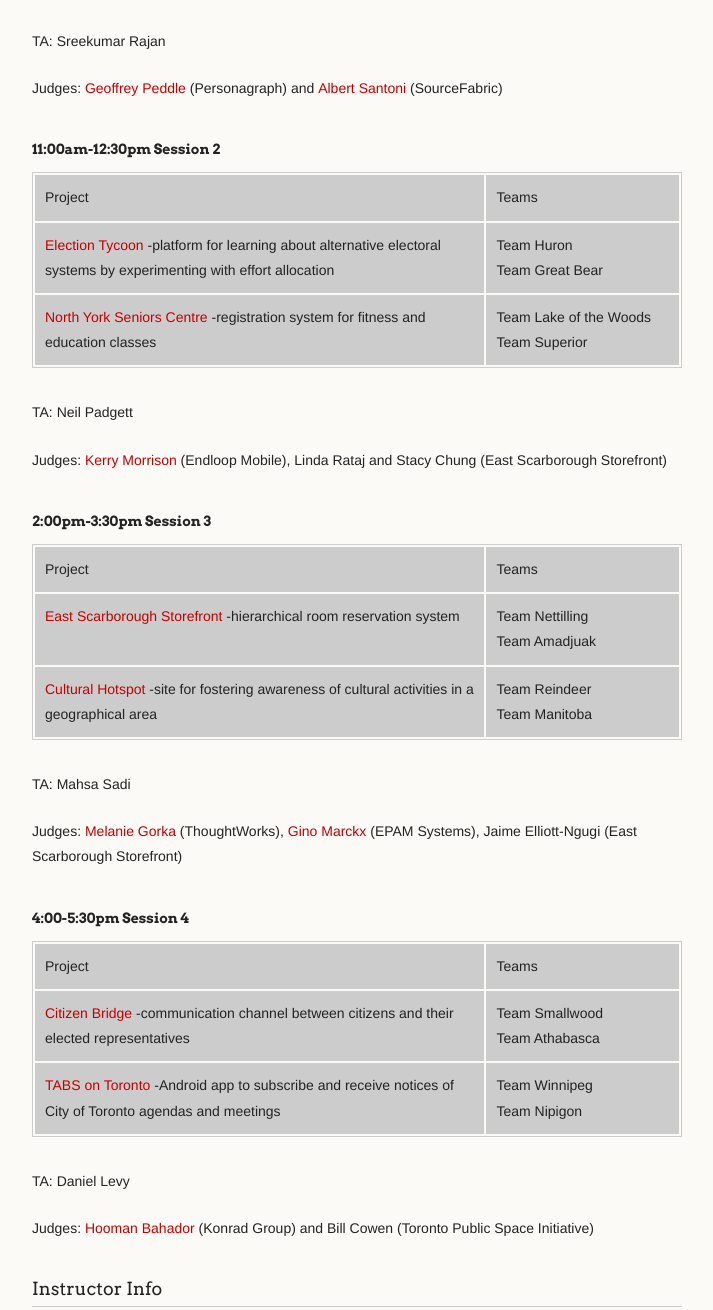
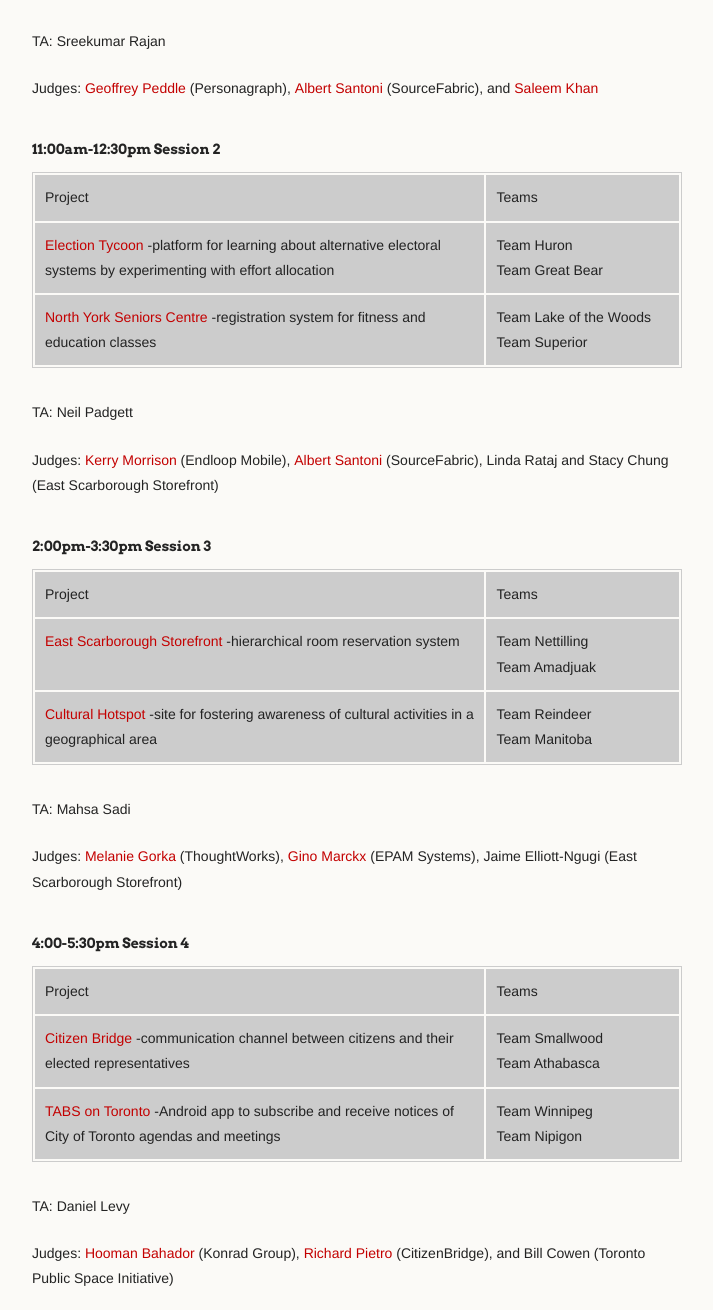
Before and after one commit to CSC301H-Fall2013/CSC301H-Fall2013.github.io, a plain HTML site: page demos.html in a window 1280 px wide. Shown: the part 1329-2639 px from the top of the page, without its empty margins (278-991 px from the left). Drawn offline with Linux system fonts and the light colour scheme.

Commit message:
Added slides for week 12

```diff
--- a/demos.html
+++ b/demos.html
@@ -73,7 +73,9 @@
 		</table>
 
 		<p>TA: Sreekumar Rajan</p>
-		<p>Judges: <a href="http://www.linkedin.com/pub/geoffrey-peddle/0/a14/40a">Geoffrey Peddle</a> (Personagraph) and <a href="http://www.santoni.ca/albert/">Albert Santoni</a> (SourceFabric)</p>
+		<p>Judges: <a href="http://www.linkedin.com/pub/geoffrey-peddle/0/a14/40a">Geoffrey Peddle</a> (Personagraph),
+		<a href="http://www.santoni.ca/albert/">Albert Santoni</a> (SourceFabric), and
+		<a href="http://ca.linkedin.com/in/saleem">Saleem Khan</a></p>
 
 		<h4><a class="anchor" id="session2"></a>11:00am-12:30pm Session 2 </h4>
 
@@ -84,7 +86,9 @@
 		</table>
 
 		<p>TA: Neil Padgett</p>
-		<p>Judges: <a href="http://www.kerrymorrison.com/">Kerry Morrison</a> (Endloop Mobile), Linda Rataj and Stacy Chung (East Scarborough Storefront)</p>
+		<p>Judges: <a href="http://www.kerrymorrison.com/">Kerry Morrison</a> (Endloop Mobile),
+		<a href="http://www.santoni.ca/albert/">Albert Santoni</a> (SourceFabric),
+		Linda Rataj and Stacy Chung (East Scarborough Storefront)</p>
 
 		<h4><a id="session3" class="anchor"></a>2:00pm-3:30pm Session 3</h4>
 
@@ -107,7 +111,8 @@
 		</table>
 
 		<p>TA: Daniel Levy</p>
-		<p>Judges: <a href="http://www.linkedin.com/pub/hooman-bahador/29/667/a99">Hooman Bahador</a> (Konrad Group) and Bill Cowen (Toronto Public Space Initiative)</p>
+		<p>Judges: <a href="http://www.linkedin.com/pub/hooman-bahador/29/667/a99">Hooman Bahador</a> (Konrad Group),
+		<a href="http://www.linkedin.com/in/richardpietro">Richard Pietro</a> (CitizenBridge), and Bill Cowen (Toronto Public Space Initiative)</p>
 
 <h3><a name="instructor" class="anchor" href="#instructor"><span class="octicon octicon-link"></span></a>Instructor Info</h3>
 
```
Also changed, not shown: lecture.html (+2 -2 lines), 2 other files.
